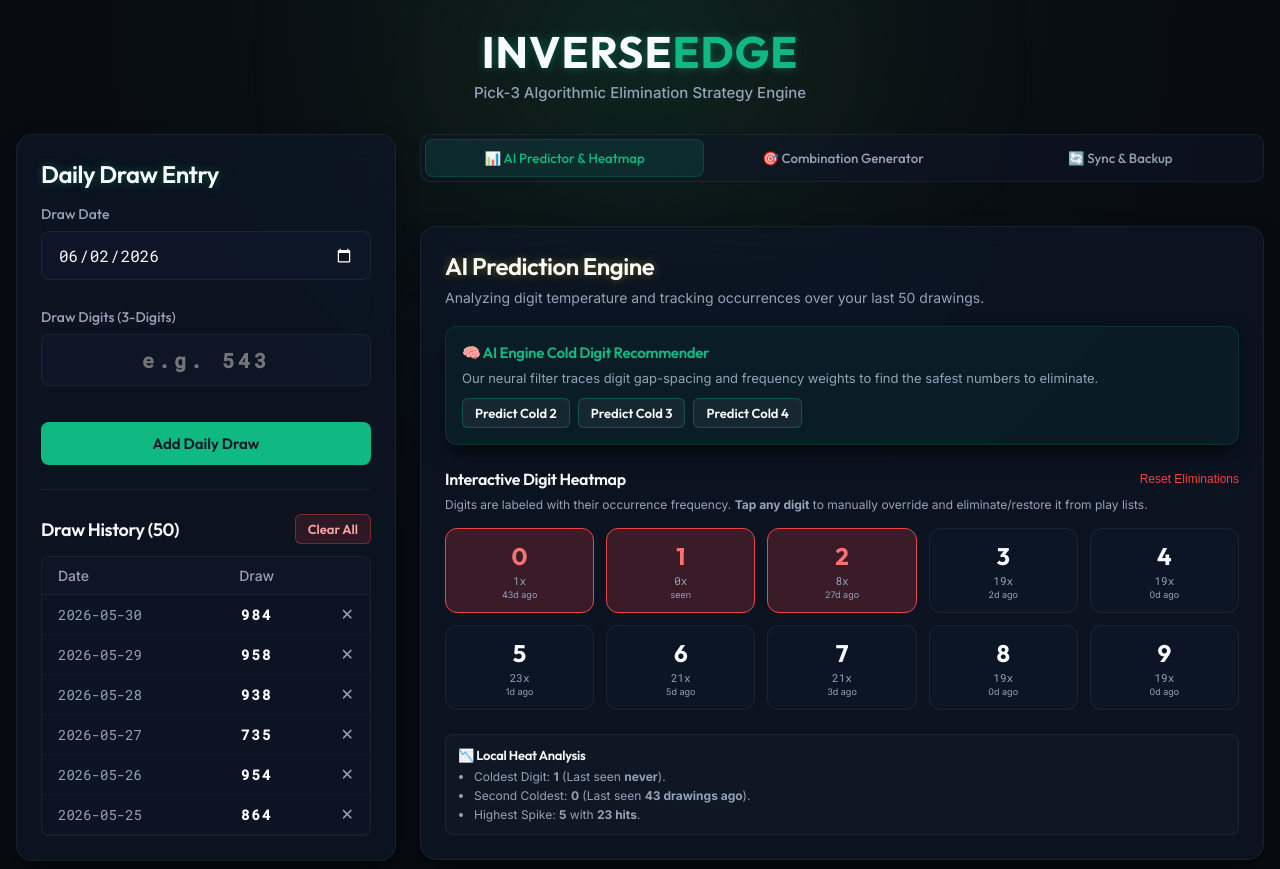
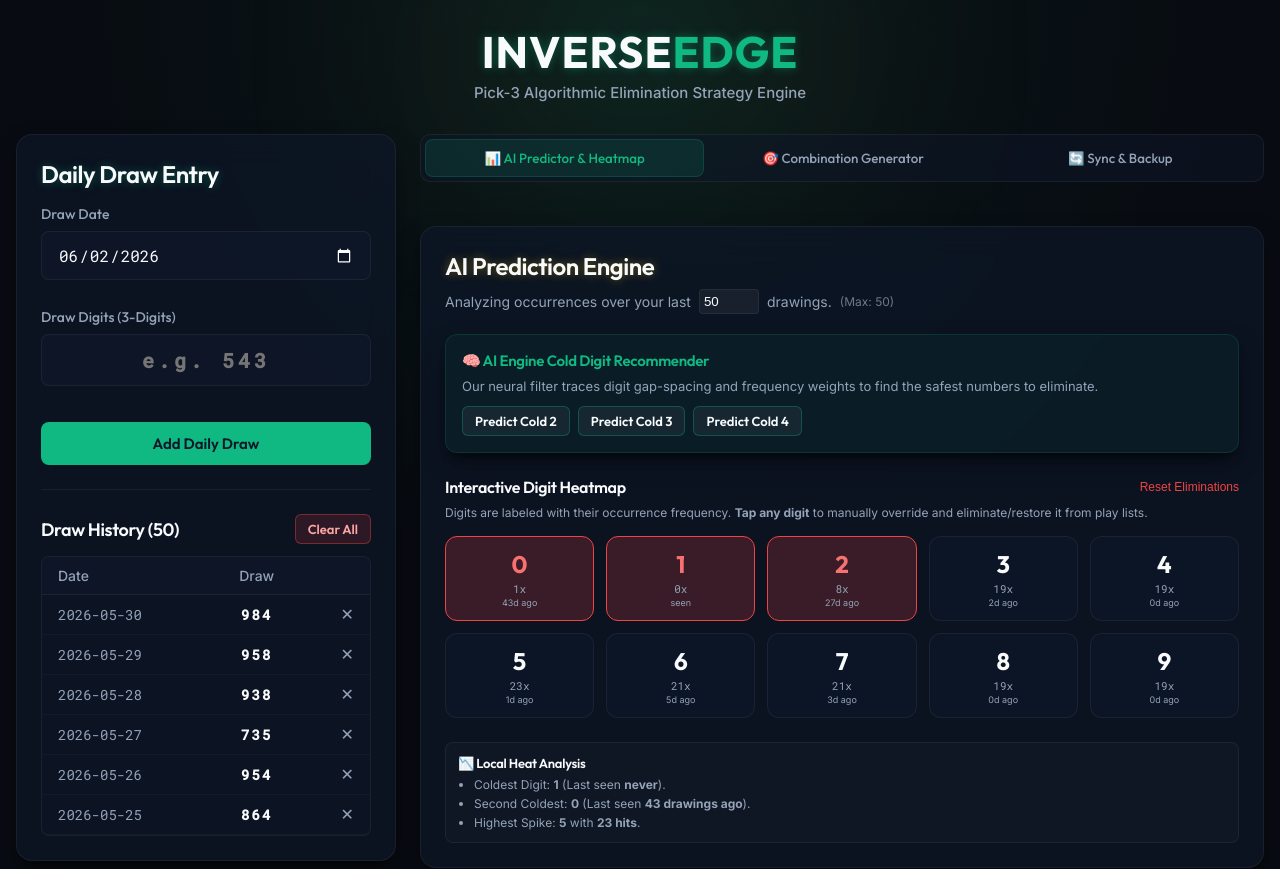
Before and after one commit to blendlytech/InverseEdge, a React (Vite) app: page / in a window 1280 px wide. Shown: the top 869 px of the page. Built offline with nearby package versions, Linux system fonts and the light colour scheme; no server answers; the database is empty.

Commit message:
feat: Add dynamic lookback window input to AI Engine

```diff
--- a/src/components/AnalyticsPanel.jsx
+++ b/src/components/AnalyticsPanel.jsx
@@ -2,8 +2,14 @@ import React from 'react';
 import { calculateFrequencies, calculateGapTimes, getAIRecommendations } from '../utils/AIEngine';
 
 export default function AnalyticsPanel({ draws, eliminatedDigits, onToggleElimination, onSetEliminations }) {
-  // Extract just the draw strings for calculations
-  const drawStrings = draws.map(d => d.draw);
+  const [lookbackCount, setLookbackCount] = React.useState(50);
+
+  // Constrain lookback to actual available data
+  const maxDraws = draws.length;
+  const validLookback = Math.min(Math.max(1, lookbackCount || 1), maxDraws > 0 ? maxDraws : 50);
+
+  // Extract just the draw strings for calculations, sliced by the lookback window
+  const drawStrings = draws.slice(0, validLookback).map(d => d.draw);
 
   // Calculate analytics
   const frequencies = calculateFrequencies(drawStrings);
@@ -25,8 +31,17 @@ export default function AnalyticsPanel({ draws, eliminatedDigits, onToggleElimin
   return (
     <div className="glass-card">
       <h2 style={{ marginBottom: '8px' }} className="glow-text-secondary">AI Prediction Engine</h2>
-      <p style={{ fontSize: '14px', color: 'var(--text-muted)', marginBottom: '20px' }}>
-        Analyzing digit temperature and tracking occurrences over your last 50 drawings.
+      <p style={{ fontSize: '14px', color: 'var(--text-muted)', marginBottom: '20px', display: 'flex', alignItems: 'center', gap: '8px', flexWrap: 'wrap' }}>
+        Analyzing occurrences over your last
+        <input
+          type="number"
+          min="1"
+          max={maxDraws > 0 ? maxDraws : 50}
+          value={lookbackCount}
+          onChange={(e) => setLookbackCount(Number(e.target.value))}
+          style={{ width: '60px', padding: '4px', background: 'rgba(255,255,255,0.05)', border: '1px solid var(--border-color)', color: 'var(--text-main)', borderRadius: '4px' }}
+        />
+        drawings. {maxDraws > 0 && <span style={{fontSize: '12px', opacity: 0.7}}>(Max: {maxDraws})</span>}
       </p>
 
       {/* AI Recommendation Card */}
```
